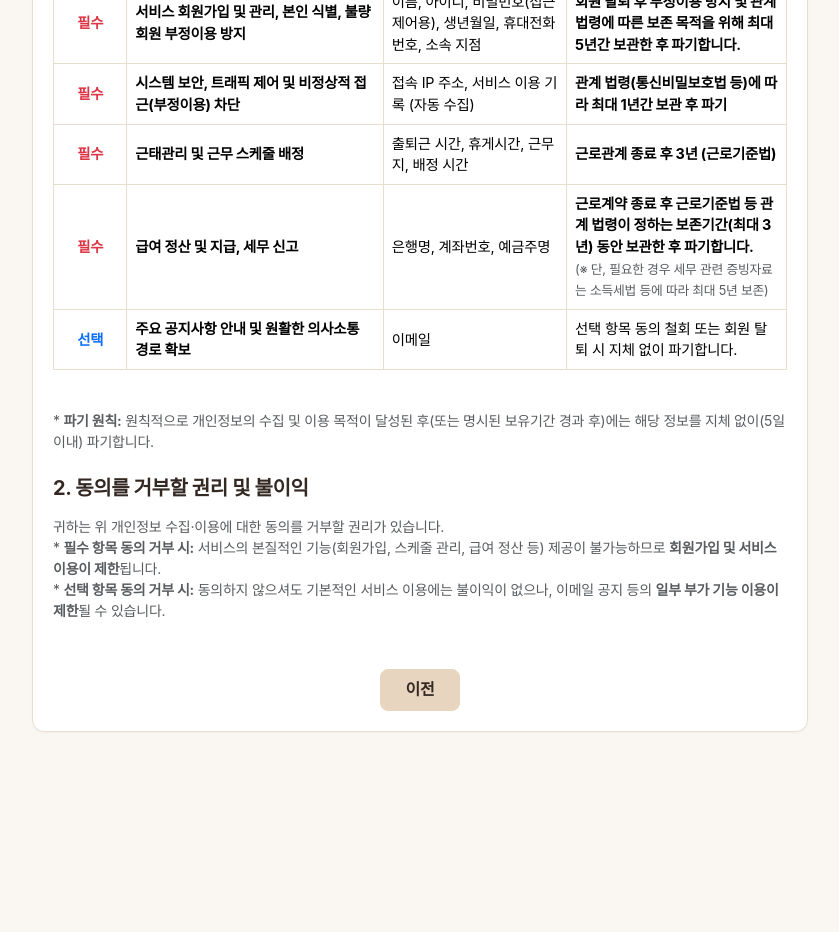
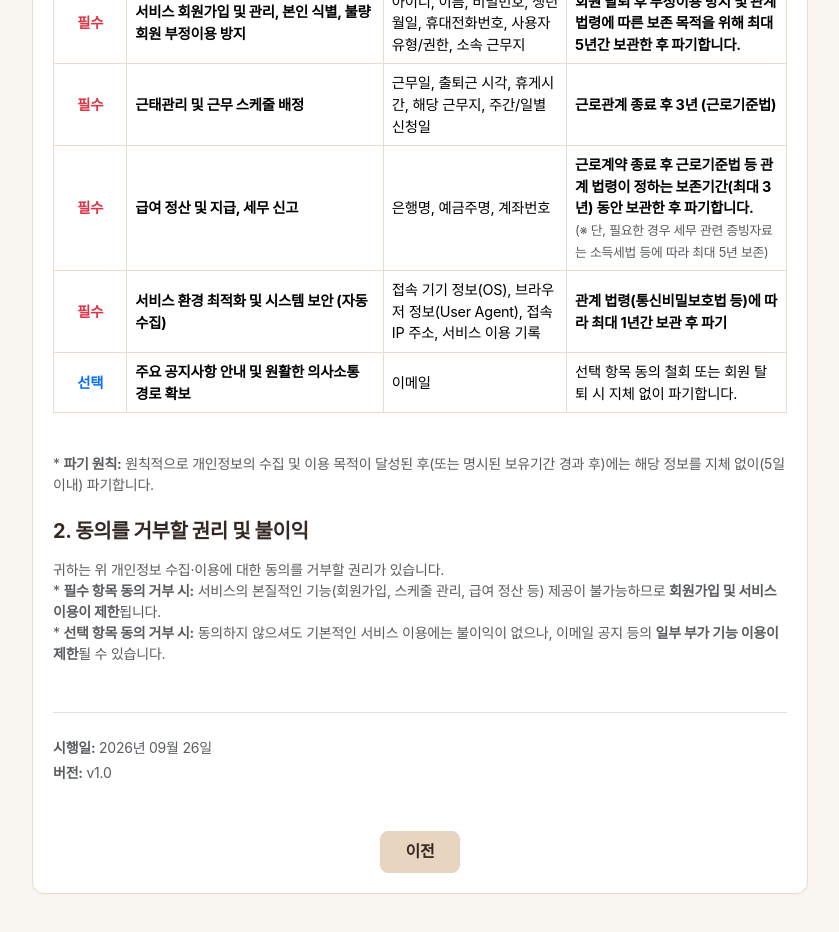
Before and after one commit to SMG05oein/Noran, a React (Vite) app in the folder Front/: page /consent in a window 1280 px wide. Shown: the part 360-1292 px from the top of the page, without its empty margins (220-1059 px from the left). Before the commit the page ends 1140 px from the top, so only its background shows below. Built offline with nearby package versions, Linux system fonts and the light colour scheme; no server answers; a web font is replaced by a local one.

Commit message:
시행 일자 변경

```diff
--- a/Front/src/pages/ConsentPolicy.jsx
+++ b/Front/src/pages/ConsentPolicy.jsx
@@ -30,29 +30,29 @@ const ConsentPolicy = () => {
                 <tr>
                   <td className="text-center fw-bold text-danger">필수</td>
                   <td><strong>서비스 회원가입 및 관리, 본인 식별, 불량회원 부정이용 방지</strong></td>
-                  <td>이름, 아이디, 비밀번호(접근제어용), 생년월일, 휴대전화번호, 소속 지점</td>
+                  <td>아이디, 이름, 비밀번호, 생년월일, 휴대전화번호, 사용자 유형/권한, 소속 근무지</td>
                   <td><strong>회원 탈퇴 후 부정이용 방지 및 관계 법령에 따른 보존 목적을 위해 최대 5년간 보관한 후 파기합니다.</strong></td>
                 </tr>
                 <tr>
                   <td className="text-center fw-bold text-danger">필수</td>
-                  <td><strong>시스템 보안, 트래픽 제어 및 비정상적 접근(부정이용) 차단</strong></td>
-                  <td>접속 IP 주소, 서비스 이용 기록 (자동 수집)</td>
-                  <td><strong>관계 법령(통신비밀보호법 등)에 따라 최대 1년간 보관 후 파기</strong></td>
-                </tr>
-                <tr>
-                  <td className="text-center fw-bold text-danger">필수</td>
                   <td><strong>근태관리 및 근무 스케줄 배정</strong></td>
-                  <td>출퇴근 시간, 휴게시간, 근무지, 배정 시간</td>
+                  <td>근무일, 출퇴근 시각, 휴게시간, 해당 근무지, 주간/일별 신청일</td>
                   <td><strong>근로관계 종료 후 3년 (근로기준법)</strong></td>
                 </tr>
                 <tr>
                   <td className="text-center fw-bold text-danger">필수</td>
                   <td><strong>급여 정산 및 지급, 세무 신고</strong></td>
-                  <td>은행명, 계좌번호, 예금주명</td>
+                  <td>은행명, 예금주명, 계좌번호</td>
                   <td>
                     <strong>근로계약 종료 후 근로기준법 등 관계 법령이 정하는 보존기간(최대 3년) 동안 보관한 후 파기합니다.</strong>
                     <br /><span className="text-muted" style={{fontSize: '0.8rem'}}>(※ 단, 필요한 경우 세무 관련 증빙자료는 소득세법 등에 따라 최대 5년 보존)</span>
                   </td>
+                </tr>
+                <tr>
+                  <td className="text-center fw-bold text-danger">필수</td>
+                  <td><strong>서비스 환경 최적화 및 시스템 보안 (자동 수집)</strong></td>
+                  <td>접속 기기 정보(OS), 브라우저 정보(User Agent), 접속 IP 주소, 서비스 이용 기록</td>
+                  <td><strong>관계 법령(통신비밀보호법 등)에 따라 최대 1년간 보관 후 파기</strong></td>
                 </tr>
                 <tr>
                   <td className="text-center text-primary fw-bold">선택</td>
@@ -74,6 +74,15 @@ const ConsentPolicy = () => {
             * <strong>선택 항목 동의 거부 시:</strong> 동의하지 않으셔도 기본적인 서비스 이용에는 불이익이 없으나, 이메일 공지 등의 <strong>일부 부가 기능 이용이 제한</strong>될 수 있습니다.
           </p>
 
+          <div className="mt-5 pt-4 border-top">
+            <p className="small text-muted mb-1">
+              <strong>시행일:</strong> 2026년 09월 26일
+            </p>
+            <p className="small text-muted mb-0">
+              <strong>버전:</strong> v1.0
+            </p>
+          </div>
+
           <div className="text-center mt-5">
             <Button variant="secondary" onClick={() => navigate(-1)} className="px-4 fw-bold">
               이전
--- a/Front/src/pages/PrivacyPolicy.jsx
+++ b/Front/src/pages/PrivacyPolicy.jsx
@@ -30,8 +30,8 @@ const PrivacyPolicy = () => {
                 </thead>
                 <tbody>
                   <tr>
-                    <td><strong>회원 가입 및 관리</strong><br />(본인 식별, 불량회원 부정이용 방지 등)</td>
-                    <td><strong>(필수)</strong> 이름, 아이디, 비밀번호, 생년월일, 휴대전화번호, 소속 지점<br /><strong>(선택)</strong> 이메일</td>
+                    <td><strong>회원 가입 및 관리</strong><br />(본인 식별, 권한 관리, 불량회원 부정이용 방지 등)</td>
+                    <td><strong>(필수)</strong> 아이디, 이름, 비밀번호, 생년월일, 휴대전화번호, 사용자 유형/권한, 소속 근무지<br /><strong>(선택)</strong> 이메일, 시급(관리자용)</td>
                     <td className="text-center"><strong>회원 탈퇴 후 부정이용 방지 및 관계 법령에 따른 증빙 보존을 위해 최대 5년간 필요한 부분을 마스킹한 후 분리 보관 후 파기합니다.</strong></td>
                     <td className="text-center">
                       정보주체의 동의 (개인정보보호법 제15조 제1항 제1호)<br /><br />
@@ -39,14 +39,8 @@ const PrivacyPolicy = () => {
                     </td>
                   </tr>
                   <tr>
-                    <td><strong>시스템 보호 및 부정이용 방지</strong><br />(트래픽 스로틀링, 매크로 차단, 보안 위협 대응)</td>
-                    <td><strong>(자동 수집)</strong> 접속 IP 주소, 서비스 이용 기록</td>
-                    <td className="text-center"><strong>수집일로부터 최대 1년 보관 후 파기</strong></td>
-                    <td className="text-center">통신비밀보호법에 따른 통신사실확인자료 보존 의무 등</td>
-                  </tr>
-                  <tr>
-                    <td><strong>근태관리 및 근무 스케줄 배정</strong><br />(출퇴근 기록, 근무지별 배정 관리)</td>
-                    <td><strong>(필수)</strong> 출퇴근 시간, 휴게시간, 근무지, 배정 시간</td>
+                    <td><strong>근태관리 및 근무 스케줄 배정</strong><br />(출퇴근 기록, 근무 신청 및 배정 관리)</td>
+                    <td><strong>(필수)</strong> 근무일, 출퇴근 시각, 휴게시간, 해당 근무지, 주간/일별 신청일<br /><strong>(선택)</strong> 근무 비고, 오픈조 지원 여부, 신청 비고</td>
                     <td className="text-center"><strong>근로관계 종료 후 3년</strong></td>
                     <td className="text-center">근로계약 이행 (개인정보보호법 제15조 제1항 제4호)</td>
                   </tr>
@@ -55,6 +49,18 @@ const PrivacyPolicy = () => {
                     <td><strong>(필수)</strong> 은행명, 예금주명, 계좌번호</td>
                     <td className="text-center"><strong>근로관계 종료 후 관계 법령에 따라 보존 후 파기</strong></td>
                     <td className="text-center">근로계약, 임금대장 등: <strong>3년</strong> (근로기준법)<br /><br />세무 관련 증빙서류: <strong>5년</strong> (소득세법, 법인세법)</td>
+                  </tr>
+                  <tr>
+                    <td><strong>서비스 환경 최적화 및 시스템 보호</strong><br />(서비스 이용 및 오류 방지)</td>
+                    <td><strong>(자동 수집)</strong> 접속 기기 정보(OS, 모바일 여부), 브라우저 정보(User Agent), 접속 IP 주소, 서비스 이용 기록</td>
+                    <td className="text-center"><strong>수집일로부터 최대 1년 보관 후 파기</strong></td>
+                    <td className="text-center">통신비밀보호법에 따른 통신사실확인자료 보존 의무 등</td>
+                  </tr>
+                  <tr>
+                    <td><strong>서비스 이용 편의 및 맞춤 설정</strong><br />(로컬/세션 스토리지 활용)</td>
+                    <td><strong>(필수)</strong> 인증(로그인) 토큰 및 상태, API 응답 캐시 데이터<br /><strong>(선택)</strong> 자동 로그인 유지 설정, 팝업/공지사항 숨김 처리 내역</td>
+                    <td className="text-center"><strong>사용자 기기 내 보관<br />(로그아웃 또는 캐시 삭제 시 즉시 파기)</strong></td>
+                    <td className="text-center">정보주체의 동의 (개인정보보호법 제15조 제1항 제1호)</td>
                   </tr>
                 </tbody>
               </table>
@@ -188,20 +194,20 @@ const PrivacyPolicy = () => {
           <div className="mb-4">
             <h5 className="fw-bold mb-3">12. 개인정보 처리방침의 변경 및 고지</h5>
             <p className="small text-muted">
-              이 개인정보 처리방침은 <strong>2026년 09월 17일</strong>부터 적용됩니다. 법령, 정책 또는 보안기술의 변경에 따라 내용의 추가, 삭제 및 수정이 있을 시에는 변경되는 개인정보 처리방침을 시행하기 <strong>최소 7일 전 홈페이지 공지를 원칙으로 하되, 중대한 변경 시에는 30일전 공지하고 이메일 또는 카카오톡 등 개별 연락을 추가로 제공할 수 있습니다.</strong>
+              이 개인정보 처리방침은 <strong>2026년 09월 26일</strong>부터 적용됩니다. 법령, 정책 또는 보안기술의 변경에 따라 내용의 추가, 삭제 및 수정이 있을 시에는 변경되는 개인정보 처리방침을 시행하기 <strong>최소 7일 전 홈페이지 공지를 원칙으로 하되, 중대한 변경 시에는 30일전 공지하고 이메일 또는 카카오톡 등 개별 연락을 추가로 제공할 수 있습니다.</strong>
               <br />또한 버전의 의미는 앞 자리는 핵심 내용의 변경 및 추가, 삭제가 있을 시며 뒷 자리는 경미한 내용 수정을 의미합니다.
             </p>
           </div>
 
           <div className="mt-5 pt-5">
             <p className="small text-muted">
-              최초 시행일: -
+              최초 시행일: 2026년 09월 26일
             </p>
             <p className="small text-muted">
               공고일: -
             </p>
             <p className="small text-muted">
-              시행일: -
+              시행일: 2026년 09월 26일
             </p>
             <p className="small text-muted">
               버전: v1.0
--- a/Front/src/pages/SystemUsagePolicy.jsx
+++ b/Front/src/pages/SystemUsagePolicy.jsx
@@ -106,16 +106,16 @@ const SystemUsagePolicy = () => {
           </div>
           <div className="mt-5 pt-5">
             <p className="small text-muted">
-              최초 시행일: 2026-09-01
+              최초 시행일: 2026년 09월 26일
             </p>
             <p className="small text-muted">
-              공고일: 2026-09-26
+              공고일: -
             </p>
             <p className="small text-muted">
-              시행일: 2026-09-27
+              시행일: 2026년 09월 26일
             </p>
             <p className="small text-muted">
-              버전: v1.1
+              버전: v1.0
             </p>
           </div>
 
```
